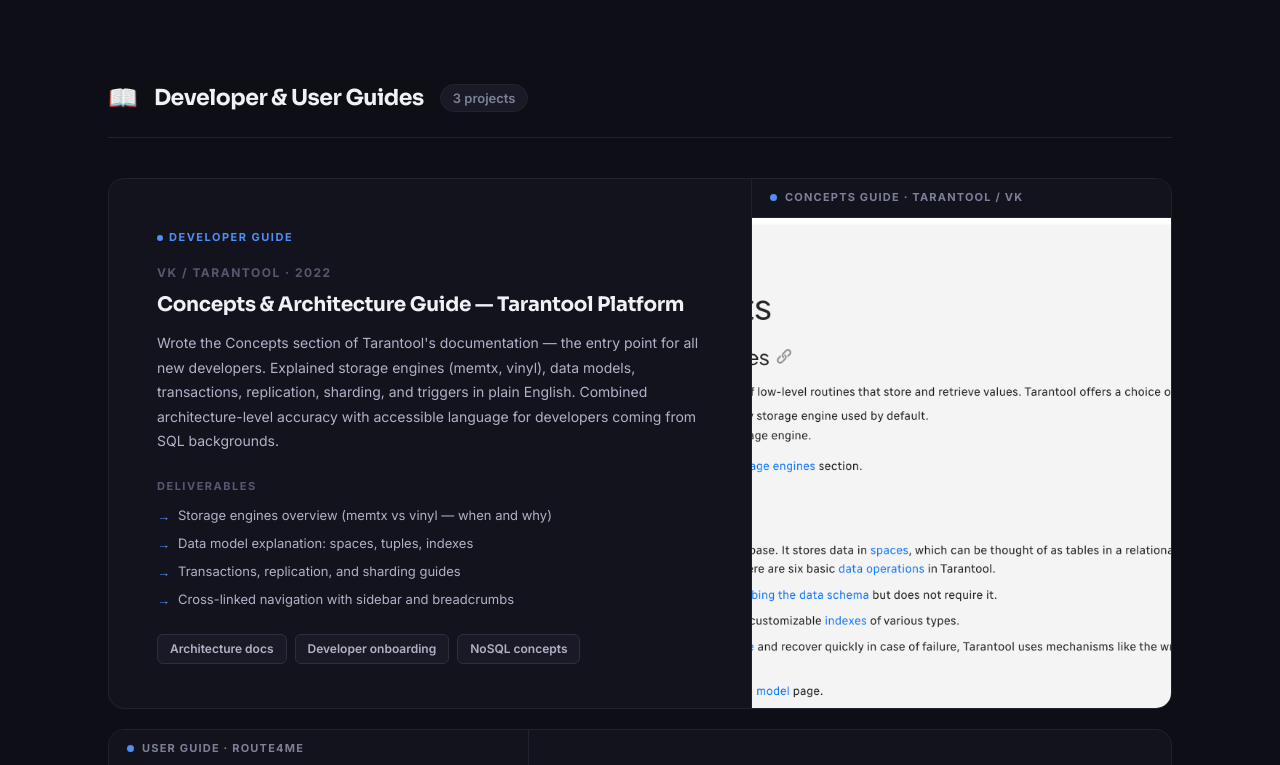
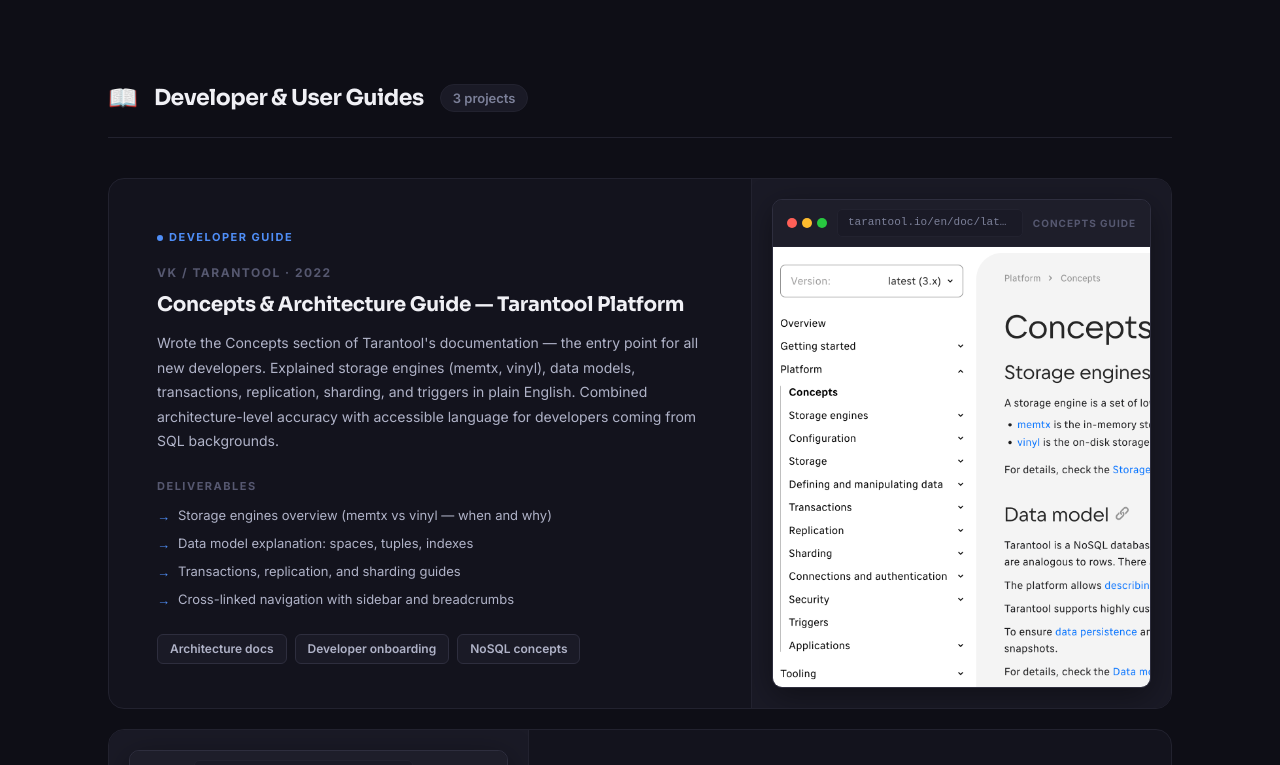
Before and after one commit to rind-black/personal-website, a plain HTML site: page services/technical-writing.html in a window 1280 px wide. Shown: the part 2035-2800 px from the top of the page. Drawn offline with Linux system fonts and the light colour scheme.

Commit message:
Wrap doc screenshots in browser frame with URL bar and traffic lights

```diff
--- a/services/technical-writing.html
+++ b/services/technical-writing.html
@@ -145,40 +145,92 @@
       background: var(--bg3); border-left: 1px solid var(--border);
       display: flex; flex-direction: column;
       overflow: hidden; min-height: 300px;
+      padding: 20px;
     }
     .project-inner.reverse .project-preview { border-left: none; border-right: 1px solid var(--border); }
 
-    /* Label is now a proper top bar, not floating */
-    .preview-label {
+    /* Browser frame wrapper */
+    .doc-frame {
+      flex: 1;
+      display: flex;
+      flex-direction: column;
+      border-radius: 10px;
+      overflow: hidden;
+      border: 1px solid var(--border2);
+      box-shadow: 0 8px 32px rgba(0,0,0,0.4);
+    }
+
+    /* Browser chrome bar */
+    .doc-frame-bar {
+      background: #1e1e2a;
+      border-bottom: 1px solid var(--border);
+      padding: 9px 14px;
+      display: flex;
+      align-items: center;
+      gap: 10px;
       flex-shrink: 0;
-      display: flex; align-items: center; gap: 8px;
-      background: var(--bg2); border-bottom: 1px solid var(--border);
-      padding: 10px 18px;
-      font-size: 11px; font-weight: 700; text-transform: uppercase;
-      letter-spacing: 1.2px; color: var(--muted);
     }
-    .preview-label::before {
-      content: '';
-      width: 7px; height: 7px;
-      border-radius: 50%;
-      background: var(--accent);
+    .doc-frame-dots {
+      display: flex; gap: 5px; flex-shrink: 0;
+    }
+    .doc-frame-dots span {
+      width: 10px; height: 10px; border-radius: 50%;
+    }
+    .doc-frame-dots span:nth-child(1) { background: #ff5f57; }
+    .doc-frame-dots span:nth-child(2) { background: #febc2e; }
+    .doc-frame-dots span:nth-child(3) { background: #28c840; }
+    .doc-frame-url {
+      flex: 1;
+      background: var(--bg3);
+      border: 1px solid var(--border);
+      border-radius: 5px;
+      padding: 4px 10px;
+      font-size: 11px;
+      color: var(--muted);
+      font-family: monospace;
+      white-space: nowrap;
+      overflow: hidden;
+      text-overflow: ellipsis;
+    }
+    .doc-frame-label {
+      font-size: 10px;
+      font-weight: 700;
+      text-transform: uppercase;
+      letter-spacing: 1px;
+      color: var(--muted2);
       flex-shrink: 0;
     }
 
-    .preview-img {
+    /* Screenshot inside frame */
+    .doc-frame-img {
       width: 100%;
-      flex: 1;
       display: block;
       object-fit: cover;
-      object-position: top center;
-      min-height: 380px;
+      object-position: top left;
+      flex: 1;
+      min-height: 300px;
     }
 
-    /* SCREENSHOT MOCKUP */
+    /* Code mockup inside frame */
+    .doc-frame-content {
+      flex: 1;
+      overflow-y: auto;
+      padding: 20px;
+      background: var(--bg2);
+      font-family: 'Inter', sans-serif;
+      font-size: 12px;
+    }
+
+    /* Legacy - kept for changelog/install mockups */
     .preview-mockup {
       flex: 1; padding: 22px 22px;
       font-family: 'Inter', sans-serif;
       overflow: hidden;
+    }
+
+    /* Old label style - no longer used for image cards */
+    .preview-label {
+      display: none;
     }
 
     /* API DOC MOCKUP */
@@ -340,8 +392,14 @@
           </div>
         </div>
         <div class="project-preview">
-          <div class="preview-label">API Reference · Tarantool / VK</div>
-          <img src="img/tarantool-api.png" alt="Tarantool vshard API Reference" class="preview-img" />
+          <div class="doc-frame">
+            <div class="doc-frame-bar">
+              <div class="doc-frame-dots"><span></span><span></span><span></span></div>
+              <div class="doc-frame-url">tarantool.io/en/doc/latest/reference/reference_rock/vshard/</div>
+              <div class="doc-frame-label">API Reference</div>
+            </div>
+            <img src="img/tarantool-api.png" alt="Tarantool vshard API Reference" class="doc-frame-img" />
+          </div>
         </div>
       </div>
     </div>
@@ -417,8 +475,14 @@
           </div>
         </div>
         <div class="project-preview">
-          <div class="preview-label">Concepts Guide · Tarantool / VK</div>
-          <img src="img/tarantool-concepts.png" alt="Tarantool Concepts Documentation" class="preview-img" />
+          <div class="doc-frame">
+            <div class="doc-frame-bar">
+              <div class="doc-frame-dots"><span></span><span></span><span></span></div>
+              <div class="doc-frame-url">tarantool.io/en/doc/latest/concepts/</div>
+              <div class="doc-frame-label">Concepts Guide</div>
+            </div>
+            <img src="img/tarantool-concepts.png" alt="Tarantool Concepts Documentation" class="doc-frame-img" />
+          </div>
         </div>
       </div>
     </div>
@@ -427,8 +491,14 @@
     <div class="project-card">
       <div class="project-inner reverse">
         <div class="project-preview">
-          <div class="preview-label">User Guide · Route4Me</div>
-          <img src="img/route4me-guide.png" alt="Route4Me User Guide" class="preview-img" />
+          <div class="doc-frame">
+            <div class="doc-frame-bar">
+              <div class="doc-frame-dots"><span></span><span></span><span></span></div>
+              <div class="doc-frame-url">support.route4me.com/guide-4-route-planners/</div>
+              <div class="doc-frame-label">User Guide</div>
+            </div>
+            <img src="img/route4me-guide.png" alt="Route4Me User Guide" class="doc-frame-img" />
+          </div>
         </div>
         <div class="project-info">
           <p class="project-badge">Product User Guide</p>
@@ -478,8 +548,14 @@
           </div>
         </div>
         <div class="project-preview">
-          <div class="preview-label">Help Center · MyOffice Mailion</div>
-          <img src="img/mailion-calendar.png" alt="MyOffice Mailion Help Center" class="preview-img" />
+          <div class="doc-frame">
+            <div class="doc-frame-bar">
+              <div class="doc-frame-dots"><span></span><span></span><span></span></div>
+              <div class="doc-frame-url">help.myoffice.ru/mailion/calendar/working-with-events/</div>
+              <div class="doc-frame-label">Help Center</div>
+            </div>
+            <img src="img/mailion-calendar.png" alt="MyOffice Mailion Help Center" class="doc-frame-img" />
+          </div>
         </div>
       </div>
     </div>
```
